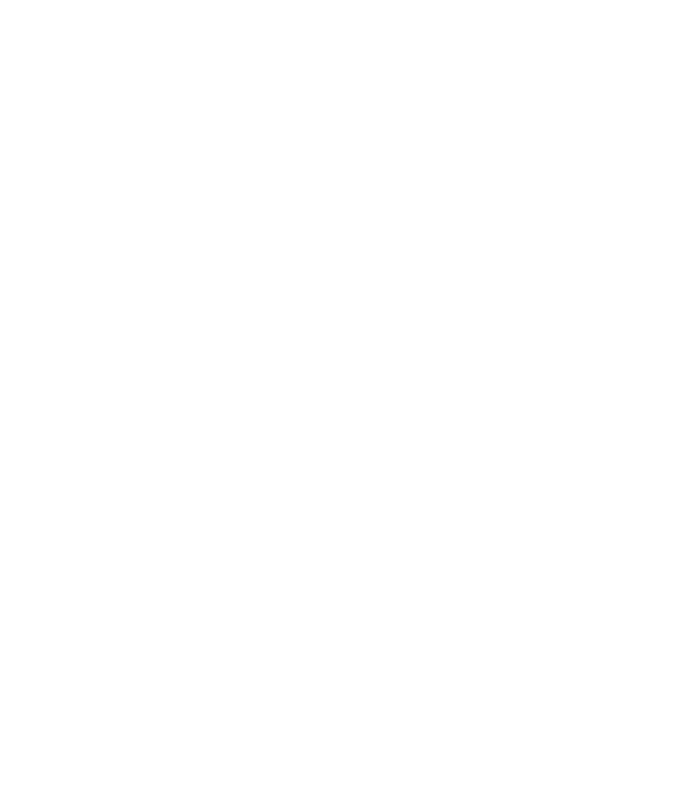
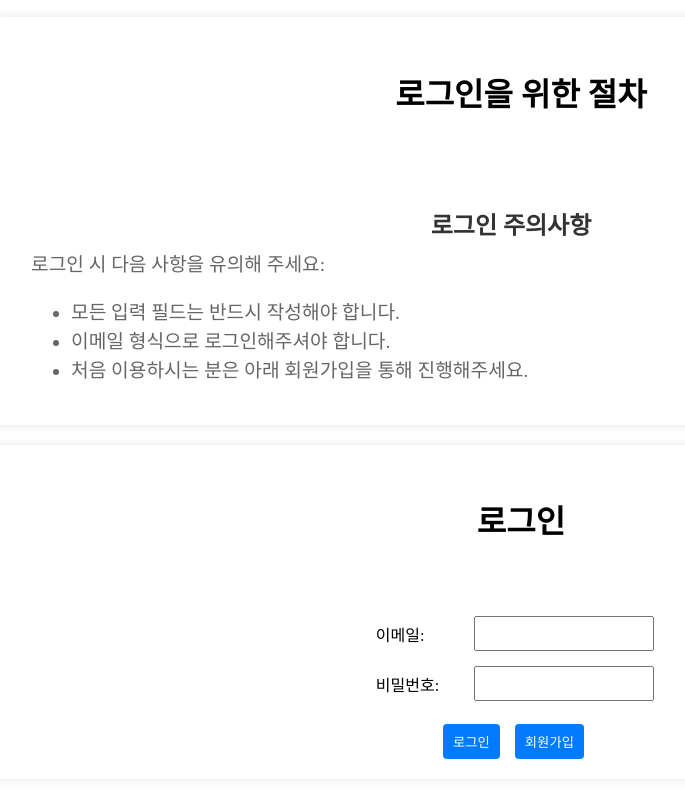
Before and after one commit to Soonmo97/Developer-Pacemaker-client, a React (Create React App) app in the folder client/: page / in a window 1280 px wide. Shown: the top 798 px of the page, without its empty margins (129-814 px from the left). Built offline with nearby package versions, Linux system fonts and the light colour scheme.

Commit message:
feat: 로그인 회원가입 기능 완성

```diff
--- a/client/package.json
+++ b/client/package.json
@@ -7,6 +7,7 @@
     "@testing-library/jest-dom": "^5.17.0",
     "@testing-library/react": "^13.4.0",
     "@testing-library/user-event": "^13.5.0",
+    "axios": "^1.7.2",
     "react": "^18.3.1",
     "react-dom": "^18.3.1",
     "react-redux": "^9.1.2",
@@ -14,6 +15,7 @@
     "react-scripts": "5.0.1",
     "redux": "^5.0.1",
     "sass": "^1.77.4",
+    "styled-components": "^6.1.11",
     "web-vitals": "^2.1.4"
   },
   "scripts": {
--- a/client/src/App.js
+++ b/client/src/App.js
@@ -1,7 +1,15 @@
 import React from "react";
+import { BrowserRouter as Router, Routes, Route } from "react-router-dom";
+import LoginPage from "./pages/LoginPage";
 
 function App() {
-  return <div></div>;
+  return (
+    <Router>
+      <Routes>
+        <Route path="/" element={<LoginPage />} />
+      </Routes>
+    </Router>
+  );
 }
 
 export default App;
```
Also changed, not shown: 1 other file (tests, documents, lock files or other folders).
